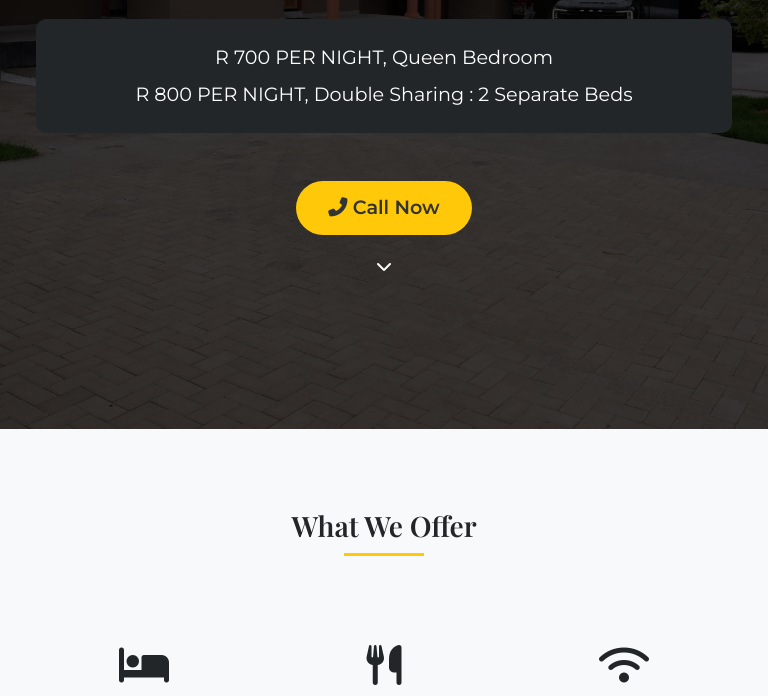
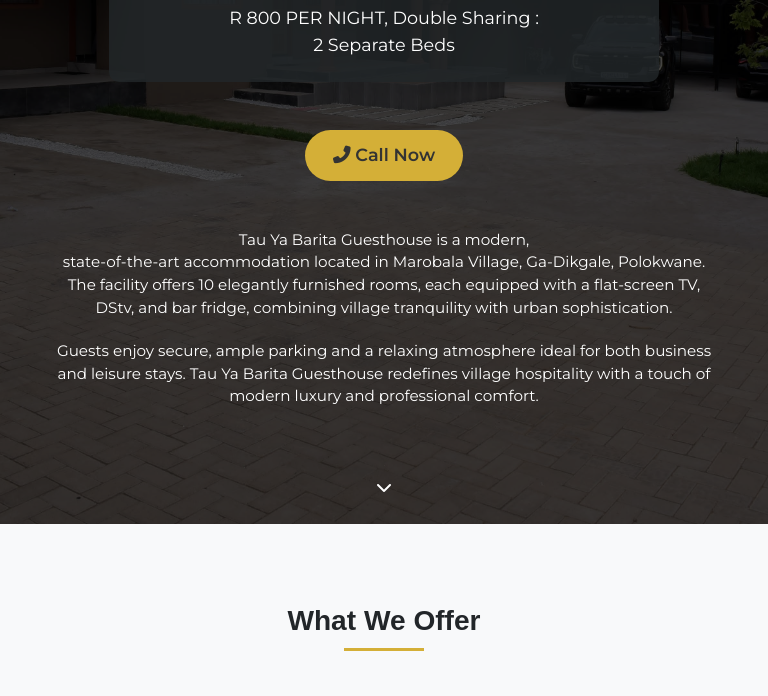
Before and after one commit to 96studios/Tauyamarita, a plain HTML site: page index.html in a window 768 px wide. Shown: the part 371-1067 px from the top of the page. Drawn offline with nearby package versions, Linux system fonts and the light colour scheme.

Commit message:
Add files via upload

```diff
--- a/index.html
+++ b/index.html
@@ -13,7 +13,7 @@
     <style>
         :root {
             --primary-color: #222629;
-            --secondary-color: #ffc909;
+            --secondary-color: #d4af37;
             --accent-color: #8b4513;
             --light-color: #f8f9fa;
             --dark-color: #333;
@@ -32,7 +32,7 @@
         }
 
         h1, h2, h3, h4, h5 {
-            font-family: 'Playfair Display', serif;
+            font-family: 'arial', serif;
             font-weight: 600;
         }
 
@@ -41,7 +41,7 @@
             background: linear-gradient(rgba(0,0,0,0.7), rgba(0,0,0,0.7)), url('/assets/images/Env_04.jpg') no-repeat center center;
             background-size: cover;
             color: white;
-            height: 100vh;
+            min-height: 100vh;
             display: flex;
             flex-direction: column;
             justify-content: center;
@@ -49,35 +49,63 @@
             text-align: center;
             position: relative;
             overflow: hidden;
+            padding: 2rem 1rem;
+        }
+
+        .header-container {
+            display: flex;
+            flex-direction: column;
+            align-items: center;
+            justify-content: center;
+            width: 100%;
+            max-width: 1200px;
+            margin: 0 auto;
         }
 
         .logo-img {
             max-width: 300px;
             height: auto;
-            margin-bottom: 2.5rem;
             animation: fadeInDown 1.5s ease;
+            margin-bottom: 1rem;
         }
 
-        .tagline {
-            font-size: 0.9rem;
-            text-align: center;
+        .tagline-container {
+            max-width: 900px;
+            padding: 0 2rem;
+            margin: 0 auto;
+            order: 3;
+        }
+
+        .tagline-part1, .tagline-part2 {
+            font-size: 1.1rem;
+            line-height: 1.6;
+            animation: fadeInUp 1.5s ease;
+            margin-bottom: 0rem;
+        }
+
+        .pricing-container {
+            order: 1;
+            width: 100%;
+            max-width: 600px;
             margin-bottom: 2rem;
-            margin-top: 2rem;
-            letter-spacing: 1px;
-            animation: fadeInUp 1.5s ease;
         }
 
         .pricing {
-            background-color: #222629;
+            background-color: rgba(34, 38, 41, 0.85);
             padding: 1.5rem;
             border-radius: 10px;
-            margin: 2rem 0;
             animation: fadeIn 2s ease;
+            width: 100%;
         }
 
         .price-item {
             margin: 0.5rem 0;
             font-size: 1.2rem;
+        }
+
+        .cta-container {
+            order: 2;
+            margin-bottom: 2rem;
         }
 
         .cta-button {
@@ -88,15 +116,135 @@
             font-size: 1.2rem;
             font-weight: 600;
             border-radius: 50px;
-            margin-top: 1rem;
             text-decoration: none;
             display: inline-block;
             cursor: pointer;
+            transition: all 0.3s ease;
         }
 
         .cta-button:hover {
             background-color: #b8941f;
             color: var(--dark-color);
+            transform: translateY(-2px);
+        }
+
+        .scroll-indicator {
+            order: 4;
+            margin-top: 2rem;
+            animation: bounce 2s infinite;
+        }
+
+        /* Mobile First - Only affects mobile */
+        @media (max-width: 767px) {
+            header {
+                padding: 1rem;
+                min-height: 100vh;
+            }
+
+            .logo-img {
+                max-width: 200px;
+                margin-bottom: 1.5rem;
+            }
+
+            .tagline-container {
+                padding: 0 1rem;
+            }
+
+            .tagline-part1, .tagline-part2 {
+                font-size: 0.9rem;
+                margin-bottom: 1rem;
+            }
+
+            .pricing {
+                padding: 1rem;
+            }
+
+            .price-item {
+                font-size: 1rem;
+            }
+
+            .cta-button {
+                padding: 0.7rem 1.5rem;
+                font-size: 1rem;
+            }
+        }
+
+        /* Tablet Only - Header specific adjustments */
+        @media (min-width: 768px) and (max-width: 991px) {
+            header {
+                padding: 1.5rem;
+                min-height: 90vh;
+            }
+
+            .header-container {
+                gap: 1.5rem;
+            }
+
+            .logo-img {
+                max-width: 220px;
+                margin-bottom: 1.5rem;
+            }
+
+            .tagline-container {
+                max-width: 800px;
+                padding: 0 1.5rem;
+            }
+
+            .tagline-part1, .tagline-part2 {
+                font-size: 0.95rem;
+                line-height: 1.5;
+                margin-bottom: 1.25rem;
+            }
+
+            .pricing-container {
+                max-width: 550px;
+                margin-bottom: 1.5rem;
+            }
+
+            .pricing {
+                padding: 1.25rem;
+            }
+
+            .price-item {
+                font-size: 1.1rem;
+            }
+
+            .cta-container {
+                margin-bottom: 1.5rem;
+            }
+
+            .cta-button {
+                padding: 0.75rem 1.75rem;
+                font-size: 1.1rem;
+            }
+
+            .scroll-indicator {
+                margin-top: 1.5rem;
+            }
+        }
+
+        /* Desktop Only - Only affects desktop */
+        @media (min-width: 992px) {
+            .header-container {
+                gap: 2rem;
+            }
+
+            .tagline-part1, .tagline-part2 {
+                font-size: 1.2rem;
+            }
+        }
+
+        /* Bounce animation for scroll indicator */
+        @keyframes bounce {
+            0%, 20%, 50%, 80%, 100% {
+                transform: translateY(0);
+            }
+            40% {
+                transform: translateY(-10px);
+            }
+            60% {
+                transform: translateY(-5px);
+            }
         }
 
         /* Features Section */
@@ -282,7 +430,6 @@
             /* Logo adjustments: mobile and tablet */
             .logo-img {
                 max-width: 200px;
-                margin-bottom: 1.5rem;
             }
         }
 
@@ -342,7 +489,8 @@
             .logo {
                 width: 250px;
                 height: 120px;
-                margin-bottom: 120px;
+                margin-bottom: 60px;
+                margin-top: 90px;
             }
 
             .logo-text {
@@ -350,7 +498,7 @@
             }
 
             .tagline {
-                font-size: 0.7rem;
+                font-size: 1.2rem;
             }
 
             .pricing {
@@ -409,37 +557,44 @@
 <body>
        <!-- Header Section -->
 <header id="home">
-
     <button class="hamburger" id="hamburgerBtn" aria-label="Toggle menu">
         <span class="hamburger-line"></span>
         <span class="hamburger-line"></span>
         <span class="hamburger-line"></span>
     </button>
 
-        <div class="container">
-
-            <div class="logo mx-auto">
-               <img src="/assets/images/logo.png" alt="Tau Yabarita" class="logo-img mx-auto d-block">
+    <div class="header-container">
+        <div class="logo">
+            <img src="/assets/images/logo.png" alt="Tau Yabarita" class="logo-img">
         </div>
 
-
+        <div class="pricing-container">
             <div class="pricing">
                 <div class="price-item">R 700 PER NIGHT, Queen Bedroom</div>
-                <div class="price-item">R 800 PER NIGHT, Double Sharing : 2 Separate Beds</div>
+                <div class="price-item">R 800 PER NIGHT, Double Sharing : <br> 2 Separate Beds</div>
+            </div>
         </div>
 
+        <div class="cta-container">
             <button class="cta-button" onclick="scrollToContact()">
                 <i class="fas fa-phone-alt"></i> Call Now
             </button>
         </div>
 
-        <div class="scroll-indicator" style=" margin-top: 20px;">
+        <div class="tagline-container">
+            <p class="tagline-part1">Tau Ya Barita Guesthouse is a modern, <br> state-of-the-art accommodation located in Marobala Village, Ga-Dikgale, Polokwane. The facility offers 10 elegantly furnished rooms, each equipped with a flat-screen TV, DStv, and bar fridge, combining village tranquility with urban sophistication.</p>
+
+            <p class="tagline-part2">Guests enjoy secure, ample parking and a relaxing atmosphere ideal for both business and leisure stays. Tau Ya Barita Guesthouse redefines village hospitality with a touch of modern luxury and professional comfort.</p>
+        </div>
+
+        <div class="scroll-indicator">
             <i class="fas fa-chevron-down"></i>
+        </div>
     </div>
 </header>
 
     <!-- Features Section -->
-    <section class="features" id="features">
+    <section class="features" id="features" style="margin-bottom: -90px;">
         <div class="container">
             <h2 class="section-title">What We Offer</h2>
             <div class="row">
@@ -503,7 +658,7 @@
 
     <!-- Gallery Section -->
     <section class="gallery" id="gallery">
-        <div class="container">
+        <div class="container" style="margin-top: -20px; margin-bottom: -40px;">
             <h2 class="section-title">Our Gallery</h2>
             <div class="row">
                 <div class="col-md-4">
@@ -651,8 +806,7 @@
                     </div>
                 </div>
             </div>
-             <p  class="tagline">Tau Ya Barita Guesthouse is a modern, state-of-the-art accommodation located in Marobala Village, Ga-Dikgale, Polokwane. The facility offers 10 elegantly furnished rooms, each equipped with a flat-screen TV, DStv, and bar fridge, combining village tranquility with urban sophistication. Guests enjoy secure, ample parking and a relaxing atmosphere ideal for both business and leisure stays. Tau Ya Barita Guesthouse redefines village hospitality with a touch of modern luxury and professional comfort.
-</p>
+
             <div class="copyright">
                 &copy; 2025 Tau Yabarita. All Rights Reserved.
             </div>
```
Lines whose indentation alone changed are shown as unchanged.
